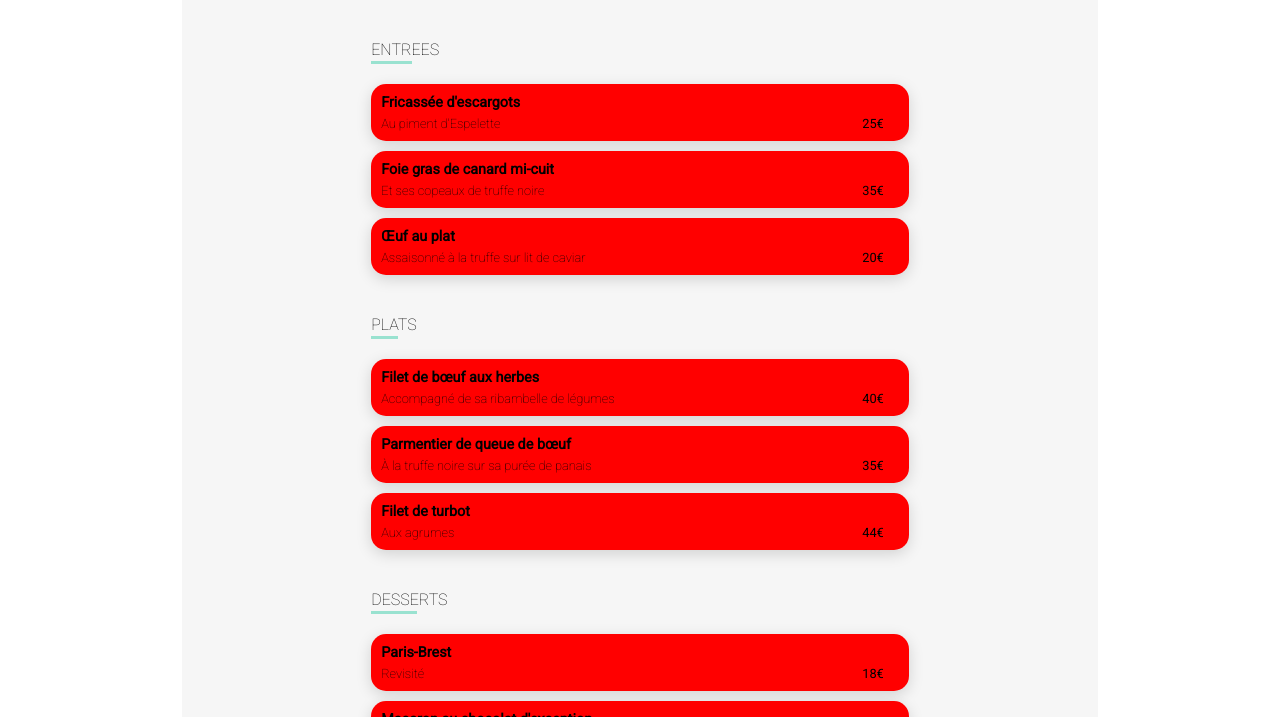
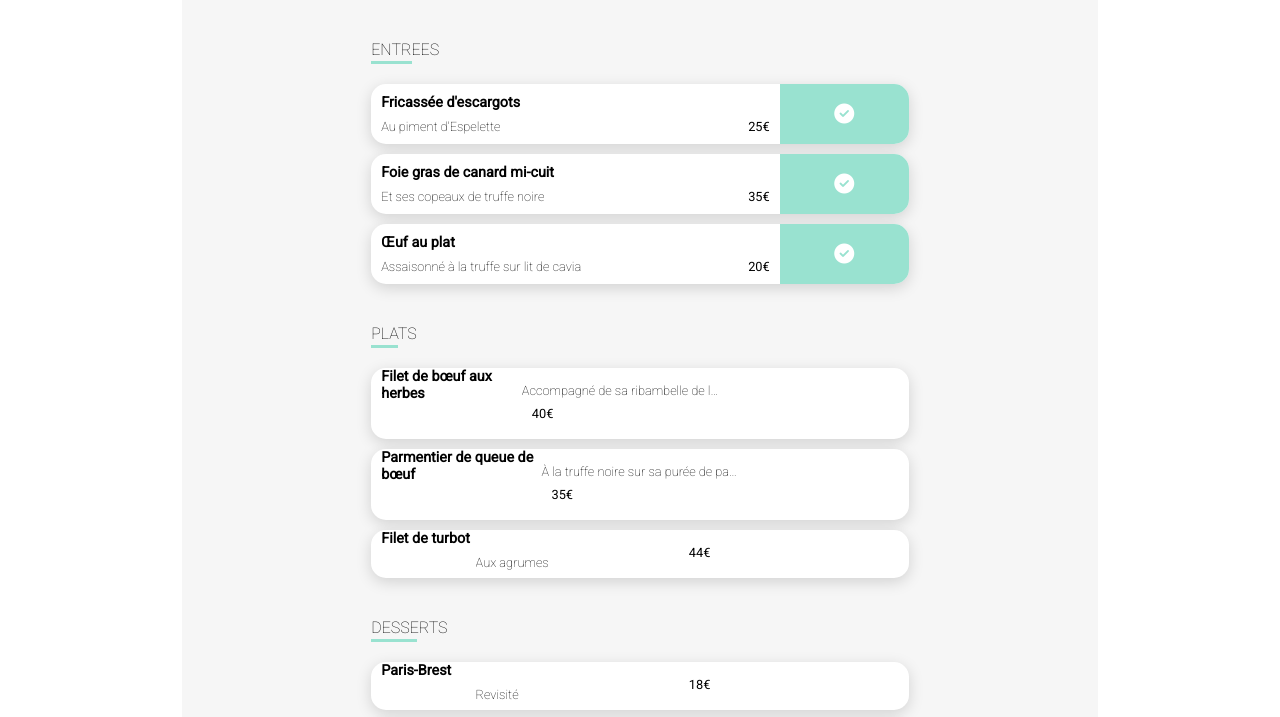
Before and after one commit to Ophe69/ohmyfood, a website: page restaurants/resto-1.html in a window 1280 px wide. Shown: the part 742-1459 px from the top of the page. Drawn offline with Linux system fonts and the light colour scheme; a web font is replaced by a local one.

Commit message:
check box ok

```diff
--- a/restaurants/resto-1.html
+++ b/restaurants/resto-1.html
@@ -31,29 +31,37 @@
           <i class="far fa-heart icon-default"></i>
           <i class="fas fa-heart icon-hover"></i>
         </div>
-
       </div>
         <article class="restaurant__cards starters">
           <h3>ENTREES</h3>
           <div class="restaurant__card__content">
+              <div class="card__subcontent">
                 <h4>Fricassée d'escargots</h4>
-            <div class="card__subcontent">
                 <p class="card__description">Au piment d'Espelette</p>
-              <p class="card__price">25€</p>
+              </div>
+              <span class="card__price">25€</span>
+              <div class="menu__check">
+                <i class="fas fa-check-circle"></i>
               </div>
           </div>
           <div class="restaurant__card__content">
+            <div class="card__subcontent">
               <h4>Foie gras de canard mi-cuit</h4>
-            <div class="card__subcontent">
               <p class="card__description">Et ses copeaux de truffe noire</p>
-              <p class="card__price">35€</p>
+            </div>
+            <span class="card__price">35€</span>
+            <div class="menu__check">
+              <i class="fas fa-check-circle"></i>
             </div>
         </div>
         <div class="restaurant__card__content">
+          <div class="card__subcontent">
             <h4>Œuf au plat</h4>
-            <div class="card__subcontent">
-              <p class="card__description">Assaisonné à la truffe sur lit de caviar</p>
-              <p class="card__price">20€</p>
+            <p class="card__description">Assaisonné à la truffe sur lit de cavia</p>
+          </div>
+          <span class="card__price">20€</span>
+          <div class="menu__check">
+            <i class="fas fa-check-circle"></i>
           </div>
         </div>
         </article>
--- a/sass/pages/_restaurant.scss
+++ b/sass/pages/_restaurant.scss
@@ -127,11 +127,13 @@ body {
 
 .restaurant__card__content {
   margin-bottom: 10px;
-  padding: 10px 5px 5px 10px;
+  padding-left: 10px;
   background-color: $white;
   border-radius: 15px 15px 15px 15px;
   box-shadow: 0px 4px 15px 0px rgba(0, 0, 0, 0.15);
-  background-color: red;
+  display: flex;
+  flex-direction: row;
+  justify-content: space-between;
   h4{
     margin: 0px;
     font-size: 0.9rem;
@@ -140,22 +142,51 @@ body {
 }
 
 .card__subcontent {
-  margin: 5px 20px 5px 0px;
+  margin: 10px 10px 5px 0px;
   font-size: 0.80rem;
-  display: flex;
-  flex-direction: row;
-  justify-content: space-between;
+  h4,
+  p {
+    display: inline-block;
+    width: 200px;
+    white-space: nowrap;
+    overflow: hidden;
+    text-overflow: ellipsis;
+  }
 
 }
 .card__description {
-  margin: 0px;
+  margin: 5px 0px 0px 0px;
   font-weight: 300;
+
 
 
 }
 .card__price {
+  font-weight: 400;
+  font-size: 0.80rem;
+  margin: 5px 10px 10px 10px;
+  display: flex;
+  align-items: flex-end;
+
+}
+
+.menu__check{
+  background-color: $tertiary;
+  color: white;
+  font-size: 1.25rem;
   margin: 0px;
-  font-weight: 400;
+  padding: 0px;
+  border-radius: 0px 15px 15px 0px;
+  position: relative;
+/*   display: none; */
+  text-align: center;
+  height: 60px;
+  width: 20%;
+  i{
+    padding: 20px
+  }
+
+
 }
 
 .btn-container{
@@ -213,7 +244,11 @@ body {
     align-items: center;
   }
   .restaurant__cards {
-    width: 60%;
+    width: 70%;
+  }
+
+  .menu__check{
+    width: 150px;
   }
 
   .btn-container{
--- a/sass/utils/_mixins.scss
+++ b/sass/utils/_mixins.scss
@@ -15,5 +15,7 @@
   align-items: center;
 }
 
+
+
 /* faire une mixin pour les menus des restaurants
 avec en argument le titre mais les règles css pour des cards contenant chacune 3 div */
```
Also changed, not shown: sass/style.css, 1 other file. Lines whose indentation alone changed are shown as unchanged.
